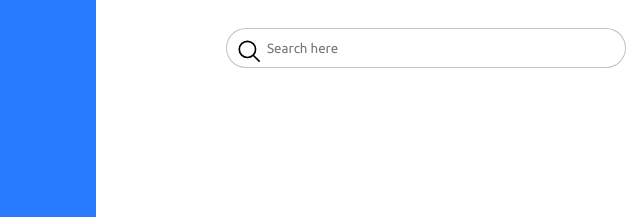
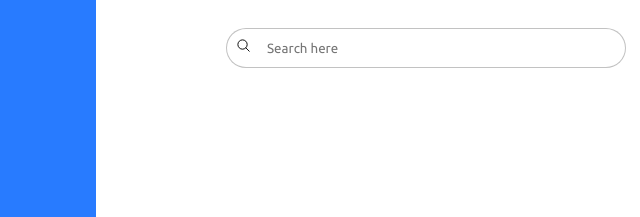
Before and after one commit to rosendo-lugo/formula_1_project, a website: page index.html in a window 1280 px wide. Shown: the top 217 px of the page, 204-844 px from the left. Drawn offline with nearby package versions, Linux system fonts and the light colour scheme.

```diff
--- a/style.css
+++ b/style.css
@@ -213,7 +213,7 @@
     position: absolute;
     top: 0;
     left: 10px;
-    font-size: .7cm;
+    font-size: .4cm;
 }
 .profile-picture img
 {
```
Also changed, not shown: index.html (+4 -4 lines).
